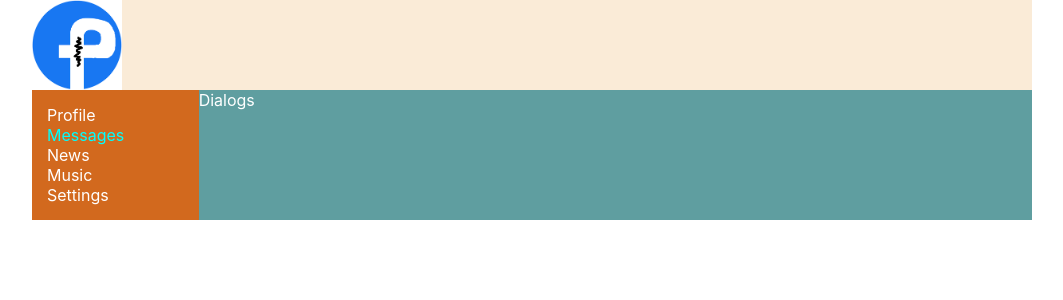
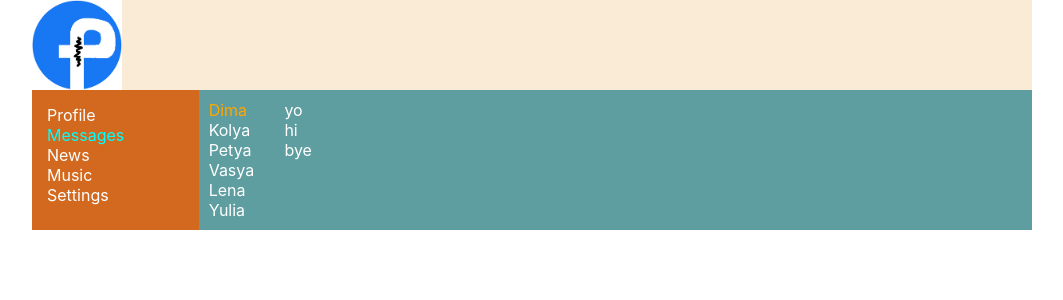
Before and after one commit to grange-grange/samuraiWayMain, a React (Create React App) app: page /dialogs in a window 1280 px wide. Shown: the top 300 px of the page, without its empty margins (108-1171 px from the left). Built offline with nearby package versions, Linux system fonts and the light colour scheme.

Commit message:
21lesson

```diff
--- a/src/components/Dialogs/Dialogs.module.css
+++ b/src/components/Dialogs/Dialogs.module.css
@@ -0,0 +1,25 @@
+.dialogs {
+    display: grid;
+    grid-template-columns: 1fr 10fr;
+
+}
+
+.dialogsItems {
+    padding: 10px;
+}
+
+.dialogsItems .active {
+    color: orange;
+}
+
+.dialog {
+
+}
+
+.messages {
+    padding: 10px;
+}
+
+.message {
+
+}
--- a/src/components/Dialogs/Dialogs.tsx
+++ b/src/components/Dialogs/Dialogs.tsx
@@ -1,10 +1,35 @@
 import React from 'react';
 import s from './Dialogs.module.css'
+import {NavLink} from "react-router-dom";
 
 const Dialogs = () => {
     return (
-        <div>
-            Dialogs
+        <div className={s.dialogs}>
+            <div className={s.dialogsItems}>
+                <div className={s.dialog + ' ' + s.active}>
+                    Dima
+                </div>
+                <div className={s.dialog}>
+                    Kolya
+                </div>
+                <div className={s.dialog}>
+                    Petya
+                </div>
+                <div className={s.dialog}>
+                    Vasya
+                </div>
+                <div className={s.dialog}>
+                    Lena
+                </div>
+                <div className={s.dialog}>
+                    Yulia
+                </div>
+            </div>
+            <div className={s.messages}>
+                <div className={s.message}>yo</div>
+                <div className={s.message}>hi</div>
+                <div className={s.message}>bye</div>
+            </div>
         </div>
     );
 };
--- a/src/components/Navbar/Navbar.tsx
+++ b/src/components/Navbar/Navbar.tsx
@@ -5,7 +5,7 @@
 const Navbar = () => {
     return (
         <nav className={s.nav}>
-            <div className={`${s.item} ${s.active}`}>
+            <div className={`${s.item}`}>
                 <NavLink to="/profile" activeClassName={s.active}>Profile</NavLink>
             </div>
             <div className={s.item}>
```
